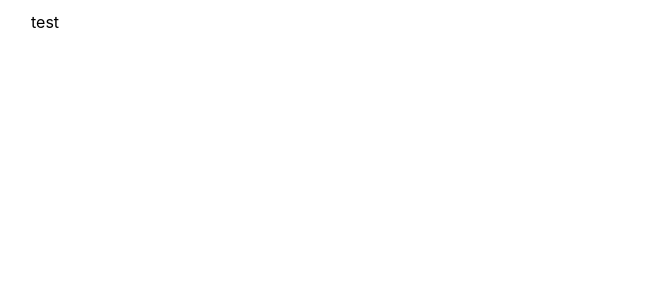
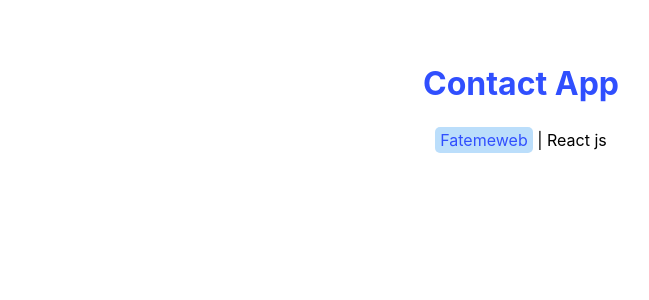
Before and after one commit to mfghir/contact-app-with-react, a React (Vite) app: page / in a window 1280 px wide. Shown: the top 300 px of the page, without its empty margins (119-768 px from the left). Built offline with nearby package versions, Linux system fonts and the light colour scheme.

Commit message:
add header comp & its styles

```diff
--- a/src/App.jsx
+++ b/src/App.jsx
@@ -1,12 +1,11 @@
-
+import Header from "./components/Header";
 
 function App() {
-
   return (
     <>
-    test
+      <Header />
     </>
-  )
+  );
 }
 
-export default App
+export default App;
--- /dev/null
+++ b/src/components/Header.jsx
@@ -0,0 +1,14 @@
+import styles from "./Header.module.css"
+
+const Header = () => {
+  return (
+    <div className={styles.container}>
+        <h1>Contact App</h1>
+        <p>
+            <a href="">Fatemeweb</a> | React js
+        </p>
+    </div>
+  )
+}
+
+export default Header
--- /dev/null
+++ b/src/components/Header.module.css
@@ -0,0 +1,24 @@
+.container {
+    margin: 50px 0;
+    text-align: center;
+}
+
+.container h1 {
+    color: #304ffe;
+    margin-bottom: 20px;
+}
+
+.container a {
+    text-decoration: none;
+    color: #304ffe;
+    background: #bbdefb;
+
+    padding: 3px 5px;
+    border-radius: 5px;
+    transition: 0.2s all ease-in-out;
+}
+
+.container a:hover {
+    color: #bbdefb;
+    background-color: #304ffe;
+}
```
